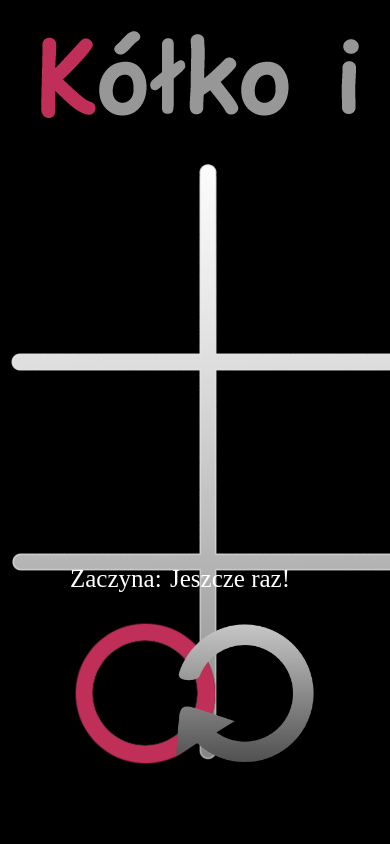
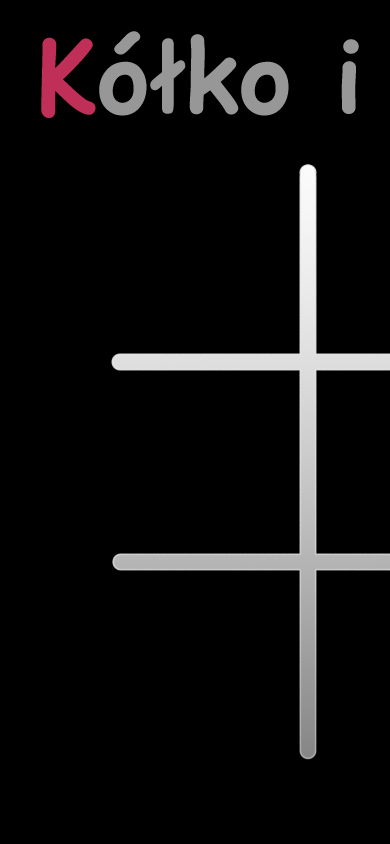
Before and after one commit to C0deboy/Kolko-i-krzyzyk, a plain HTML site: page index.html in a window 390 px wide. Shown: the top 844 px of the page. Drawn offline with Linux system fonts and the light colour scheme.

Commit message:
Responsive css, improved click event

```diff
--- a/index.html
+++ b/index.html
@@ -2,23 +2,28 @@
 <html lang="pl">
 <head>
 	<meta charset="utf-8" />
-	<meta http-equiv="X-UA-Compatible" content="IE=edge" />
-
+	<meta http-equiv="X-UA-Compatible" content="IE=edge">
 	<title>Kółko i krzyżyk</title>
 
-	<meta name="description" content="Opis w Google" />
-	<meta name="keywords" content="słowa, kluczowe, wypisane, po, porzecinku" />
+	<meta name="description" content="Zagraj w kółko i krzyżyk!">
 
 	<link rel="stylesheet" href="style.css">
 
 </head>
 
 <body>
+
+	<div class="all">
 	<div class="turn"><p>Zaczyna:</p><img src="img/kolko.png" alt="Kółko"></div>
+
+	<div class="center">
 	<div class="banner"><img src="img/baner.png" alt="baner"></div>
 	<div id="fields" class="fields"></div>
+	<div id="result" class="result"></div>
+	</div>
+
 	<div id="replay"  class="replay"><p>Jeszcze raz! </p><img src="img/replay.png" alt="Replay"></div>
-	<div id="result" class="result"></div>
+	</div>
 
 	<script src="script.js"></script>
 
--- a/script.js
+++ b/script.js
@@ -43,9 +43,7 @@ function insert(i)
 {
 	//Porownanie zawartosci poczatkowej diva
 
-	var getState = document.getElementById(i).innerHTML;
-	var state=i;
-	if (round%2==0 && getState == state) {
+	if (round%2==0) {
 
 		document.getElementById(i).innerHTML="<img src='img/krzyzyk.png'>";
 		click.play();
@@ -55,7 +53,7 @@ function insert(i)
 		return;
 
 	}
-	if(round%2!=0 && getState == state) {
+	if(round%2!=0) {
 
 		document.getElementById(i).innerHTML="<img src='img/kolko.png'>";
 		click.play();
@@ -95,9 +93,12 @@ function insert(i)
 }
 
 	//Even Delegation https://davidwalsh.name/event-delegate
-	document.getElementById("fields").addEventListener("click",function(e)
-	{
-	if (e.target && e.target.matches("div.field"))
+	document.getElementById("fields").addEventListener("click",function(e) {
+
+	if( e.target.classList.contains('field') === false ) {
+    return;
+	}
+	else
 	{
 		var i = e.target.id;
 		insert(i);
--- a/style.css
+++ b/style.css
@@ -3,10 +3,18 @@ body {
 	color: white;
 }
 
+.all {
+	display: table;
+    margin: 0 auto;
+}
+
+.center {
+	float: left;
+}
+
 .banner {
-	margin-left: auto;
-	margin-right: auto;
 	width: 800px;
+
 }
 
 .fields{
@@ -17,25 +25,20 @@ body {
 	background-image: url("img/plansza.png");
 	top: 150px;
 	text-align: center;
-
 }
 
 .result {
 	margin-top: 20px;
-	margin-left: auto;
-	margin-right: auto;
 	top: 100px;
-	font-size: 50px;
+	width: 800px;
 	text-align: center;
-	font-size: 100px;
-	color: #b31aff;
+
 }
 
 .field {
 	margin: 20px;
 	height:  160px;
 	width: 160px;
-	cursor: pointer;
 	float: left;
 	color: transparent;
 }
@@ -43,6 +46,7 @@ body {
 .field:hover {
 	background-color: #1a1a1a;
 	box-shadow: 0px 0px 10px 10px #1a1a1a;
+	cursor: pointer;
 }
 
 .off {
@@ -57,22 +61,39 @@ body {
 	font-size: 25px;
 	padding: 40px;
 	cursor: pointer;
-	position: absolute;
-	bottom: 30px;
-	right: 30px;
-}
+	text-align: center;
+	float: left;
+	position: relative;
+	top: 600px;
+	}
 
 .turn {
-
 	font-size: 25px;
 	padding: 40px;
+	text-align: center;
+	float: left;
+	position: relative;
+	top: 600px;
+	}
+
+@media (max-width: 1280px) {
+
+	.replay {
 	position: absolute;
-	bottom: 30px;
-	left: 30px;
+	top: 900px;
+	right: 100px;
+	}
+
+	.turn {
+	position: absolute;
+	top: 900px;
+	}
+
 }
 
 .replay img, .turn img {
 	height: 150px;
 	width: 150px;
+	margin-top: -15px;
 
 }
```
